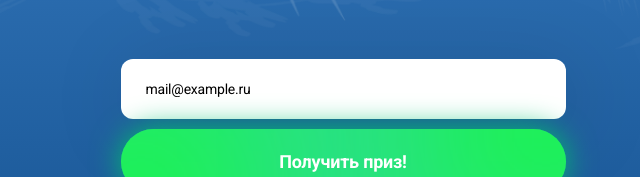
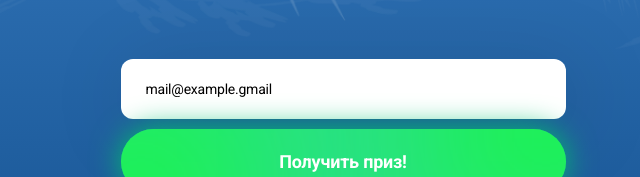
Before and after one commit to bonchbrubonch/example, a website: page app/lottery.html in a window 1280 px wide. Shown: the part 157-334 px from the top of the page, 297-937 px from the left. Drawn offline with nearby package versions, Linux system fonts and the light colour scheme.

Commit message:
Update lottery.html

```diff
--- a/app/lottery.html
+++ b/app/lottery.html
@@ -33,7 +33,7 @@
       </div>
       <form id="subform" class="lottery-form">
         <div class="lottery__input-wrap">
-          <input type="text" placeholder="mail@example.ru" name="email">
+          <input type="text" placeholder="mail@example.gmail" name="email">
         </div>
         <button class="lottery-btn">
           <span>
```
